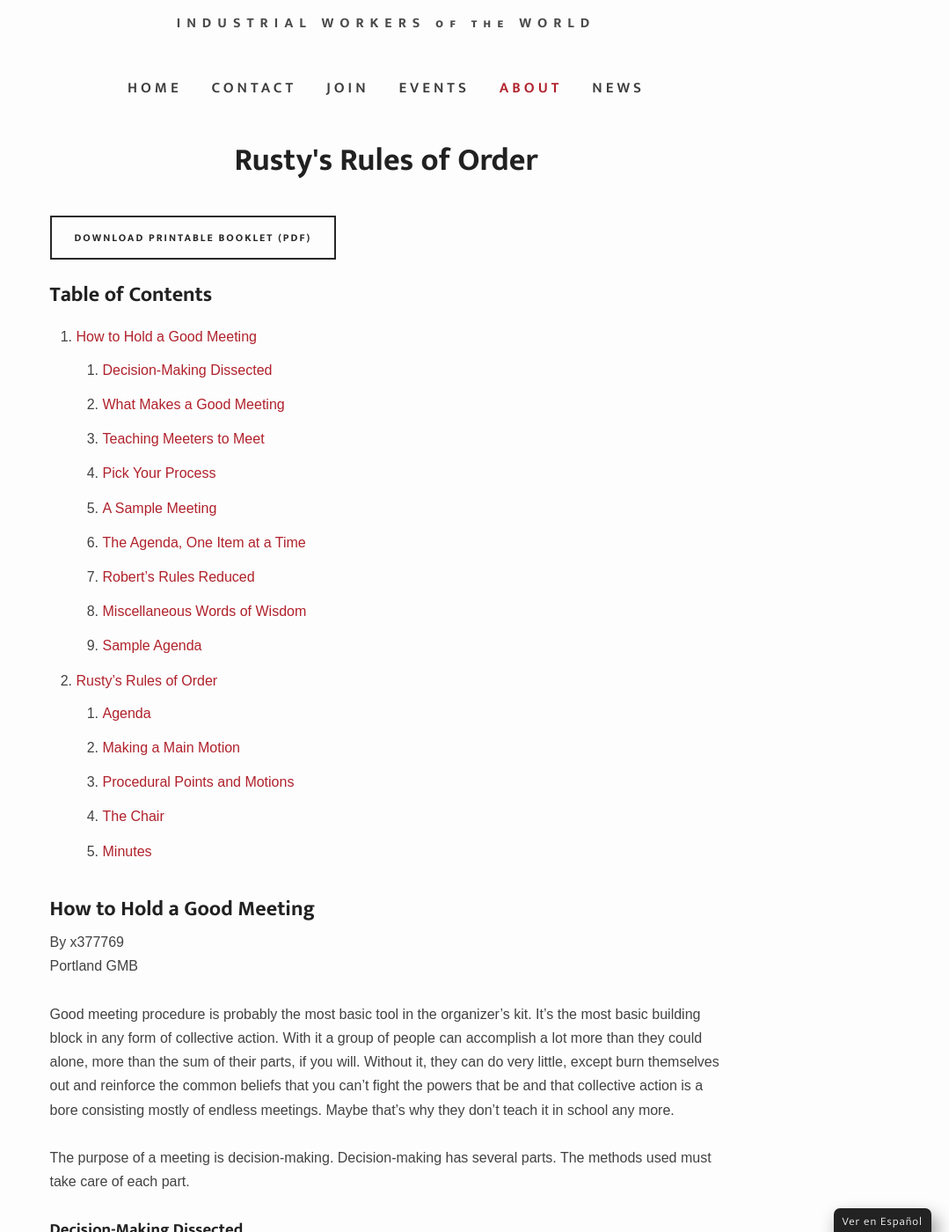
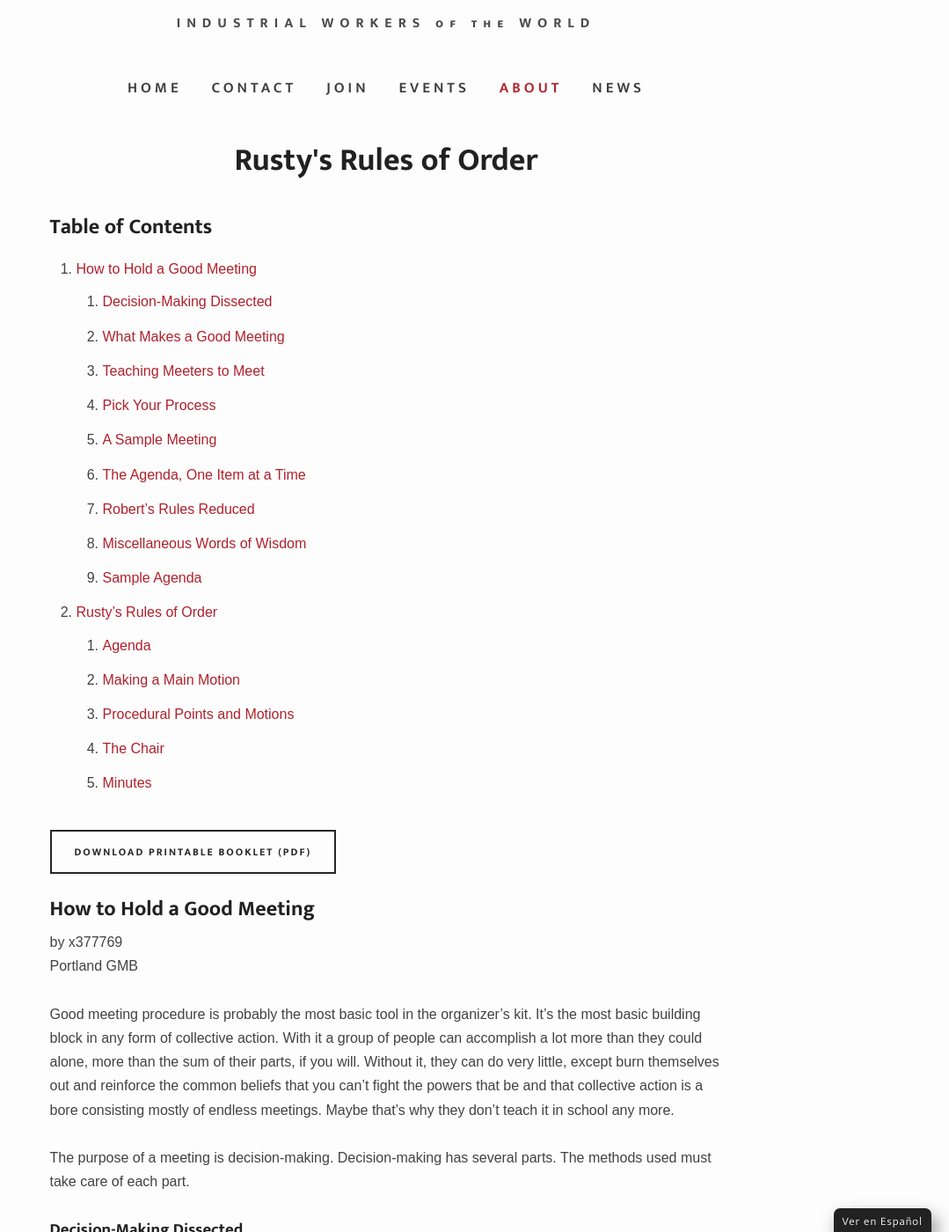
Before and after one commit to IWW-NYC-GMB/iww.nyc, a Jekyll site: the page built from rustys-rules-of-order.html, in a window 1280 px wide and 1400 px high, scrolled down 533 px. Shown: the whole window at 88% size, without its empty margins (201-1280 px from the left). Built offline with Jekyll 4.4.1, drawn with Linux system fonts in a browser that asks for light colours; some web fonts are replaced; some of the changed lines change nothing that is shown.

Commit message:
Update rustys-rules-of-order.html

```diff
--- a/rustys-rules-of-order.html
+++ b/rustys-rules-of-order.html
@@ -4,7 +4,6 @@
 permalink: /rustys/
 heading: true
 ---
-<a href="{{ site.baseurl }}/assets/Rustys-Rules.pdf"><button class="small" ontouchstart="">Download Printable Booklet (PDF)</button></a><br><br>
 <h2>Table of Contents</h2>
 <ol style="margin-top:10px">
 	<li><a href="#how-to-hold-a-good-meeting">How to Hold a Good Meeting</a>
@@ -31,9 +30,11 @@
 	</li>
 </ol><br>
 
+<a href="{{ site.baseurl }}/assets/Rustys-Rules.pdf"><button class="small" ontouchstart="">Download Printable Booklet (PDF)</button></a><br><br>
+
 <h2 id="how-to-hold-a-good-meeting">How to Hold a Good Meeting</h2>
 <p>
-By x377769<br>
+by x377769<br>
 Portland GMB<br><br>
 Good meeting procedure is probably the most basic tool in the organizer’s kit. It’s the most basic building block in any form of collective action. With it a group of people can accomplish a lot more than they could alone, more than the sum of their parts, if you will. Without it, they can do very little, except burn themselves out and reinforce the common beliefs that you can’t fight the powers that be and that collective action is a bore consisting mostly of endless meetings. Maybe that’s why they don’t teach it in school any more.<br><br>
 
```
